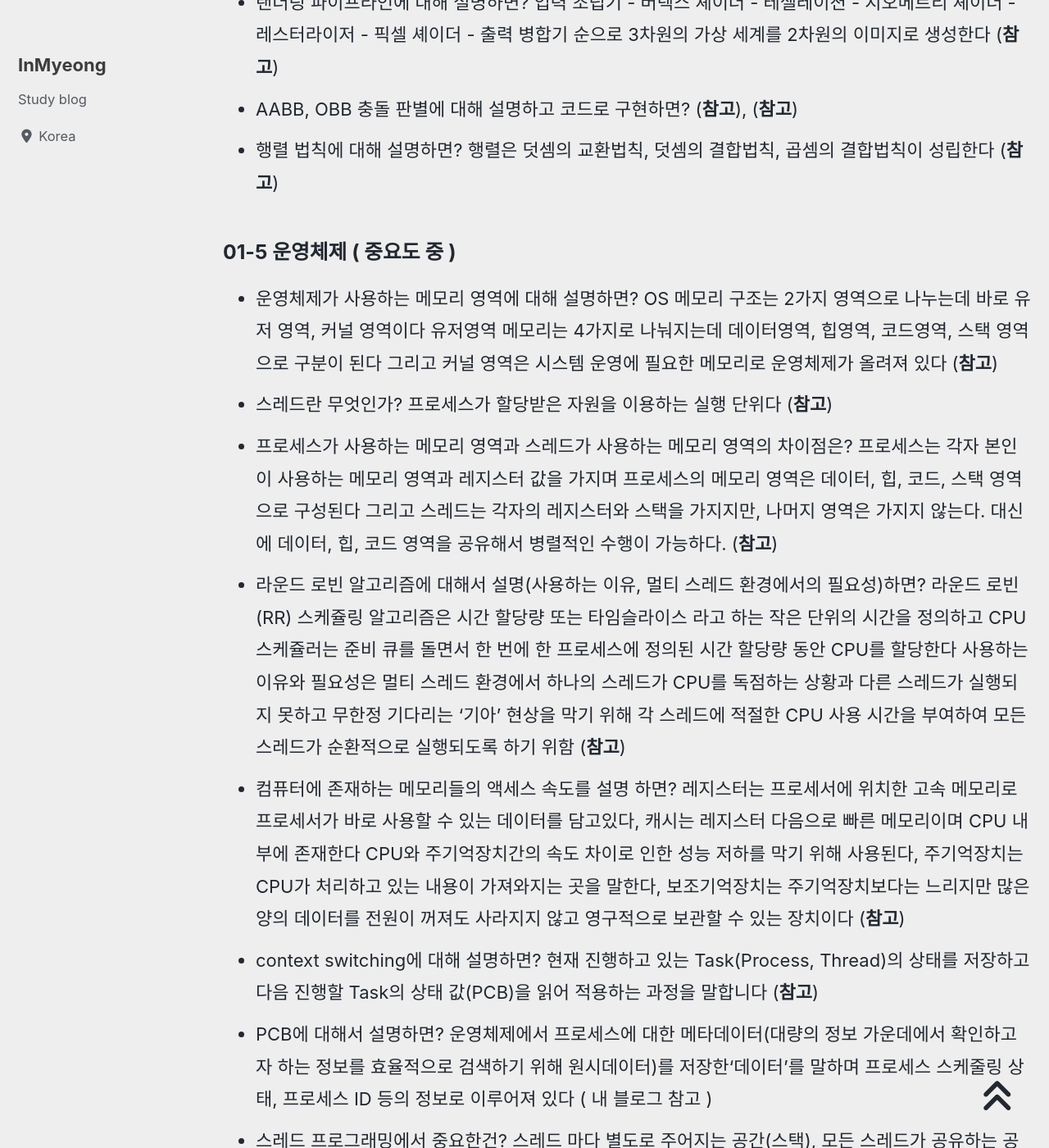
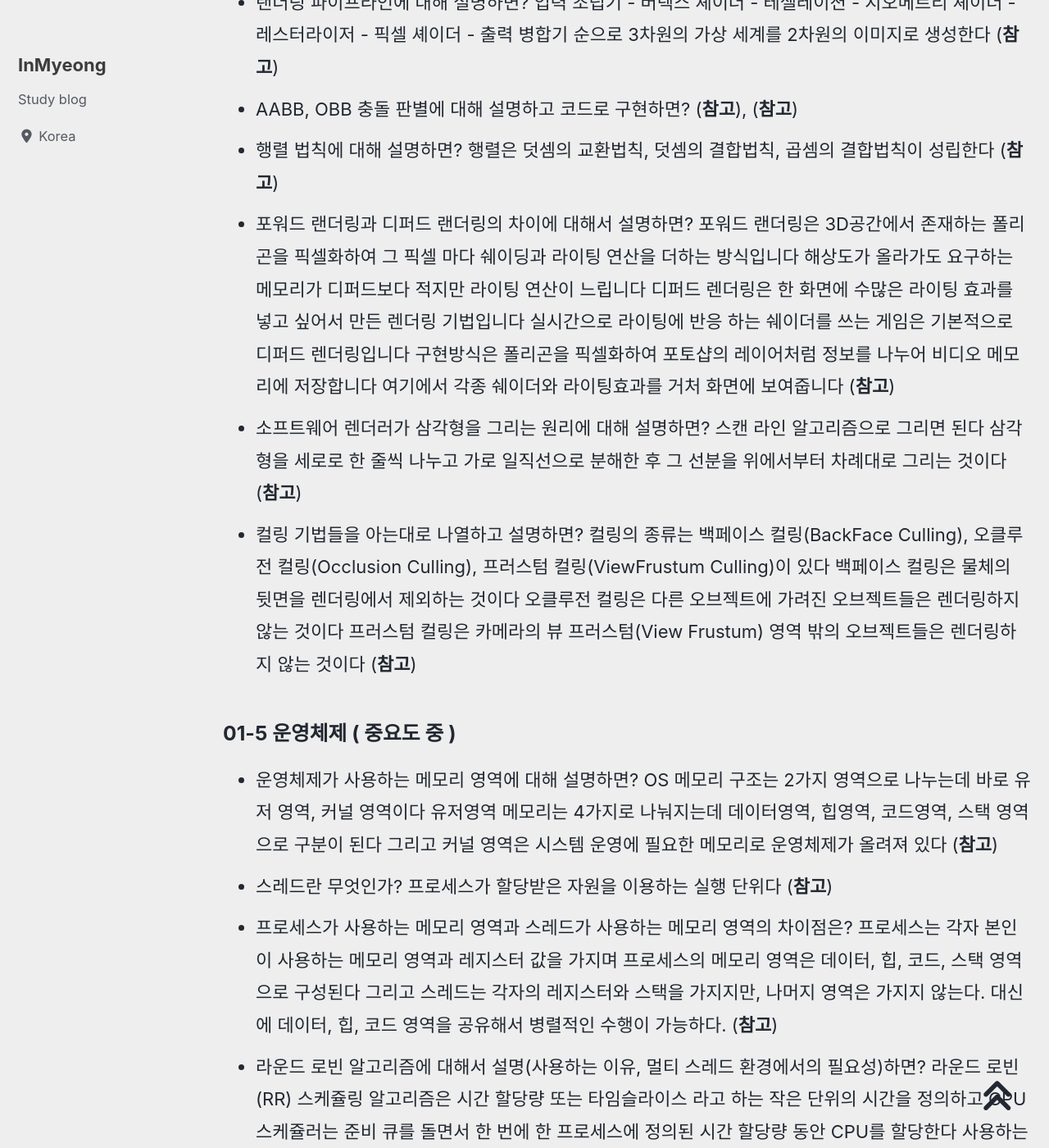
Before and after one commit to devMyeong/devMyeong.github.io, a Jekyll site: the page built from _posts/cs/2022-09-05-블로그-면접준비.md, in a window 1280 px wide and 1400 px high, scrolled down 15045 px. Shown: the whole window at 82% size. Built offline with Jekyll 4.4.1, drawn with Linux system fonts in a browser that asks for light colours; cached includes are drawn as plain includes; nearby versions of some CDN libraries; some web fonts are replaced; comment, search, counter and statistics services are not loaded; some of the changed text lies outside the part shown.

Commit message:
Docs : CS 그래픽스 업데이트

```diff
--- a/_posts/cs/2022-09-05-블로그-면접준비.md
+++ b/_posts/cs/2022-09-05-블로그-면접준비.md
@@ -143,6 +143,9 @@ last_modified_at: 2022-09-26
 - 랜더링 파이프라인에 대해 설명하면? 입력 조립기 - 버텍스 셰이더 - 테셀레이션 - 지오메트리 셰이더 - 레스터라이저 - 픽셀 셰이더 - 출력 병합기 순으로 3차원의 가상 세계를 2차원의 이미지로 생성한다 ([**참고**](https://doobudubu.tistory.com/m/243))
 - AABB, OBB 충돌 판별에 대해 설명하고 코드로 구현하면? ([**참고**](https://kareus.tistory.com/m/15)), ([**참고**](https://justicehui.github.io/other-algorithm/2018/06/23/OBB/))
 - 행렬 법칙에 대해 설명하면? 행렬은 덧셈의 교환법칙, 덧셈의 결합법칙, 곱셈의 결합법칙이 성립한다  ([**참고**](http://matrix.skku.ac.kr/sglee/linear/ocu/20103.html))
+- 포워드 랜더링과 디퍼드 랜더링의 차이에 대해서 설명하면? 포워드 랜더링은 3D공간에서 존재하는 폴리곤을 픽셀화하여 그 픽셀 마다 쉐이딩과 라이팅 연산을 더하는 방식입니다 해상도가 올라가도 요구하는 메모리가 디퍼드보다 적지만 라이팅 연산이 느립니다 디퍼드 렌더링은 한 화면에 수많은 라이팅 효과를 넣고 싶어서 만든 렌더링 기법입니다 실시간으로 라이팅에 반응 하는 쉐이더를 쓰는 게임은 기본적으로 디퍼드 렌더링입니다 구현방식은 폴리곤을 픽셀화하여 포토샵의 레이어처럼 정보를 나누어 비디오 메모리에 저장합니다 여기에서 각종 쉐이더와 라이팅효과를 거처 화면에 보여줍니다 ([**참고**](https://cclient.tistory.com/m/13))
+- 소프트웨어 렌더러가 삼각형을 그리는 원리에 대해 설명하면? 스캔 라인 알고리즘으로 그리면 된다 삼각형을 세로로 한 줄씩 나누고 가로 일직선으로 분해한 후 그 선분을 위에서부터 차례대로 그리는 것이다 ([**참고**](https://domaindeveloper.tistory.com/38))
+- 컬링 기법들을 아는대로 나열하고 설명하면? 컬링의 종류는 백페이스 컬링(BackFace Culling), 오클루전 컬링(Occlusion Culling), 프러스텀 컬링(ViewFrustum Culling)이 있다 백페이스 컬링은 물체의 뒷면을 렌더링에서 제외하는 것이다 오클루전 컬링은 다른 오브젝트에 가려진 오브젝트들은 렌더링하지 않는 것이다 프러스텀 컬링은 카메라의 뷰 프러스텀(View Frustum) 영역 밖의 오브젝트들은 렌더링하지 않는 것이다 ([**참고**](https://rito15.github.io/posts/unity-opt-occlusion-culling/))
 
 ### 01-5 운영체제 ( 중요도 중 )
 - 운영체제가 사용하는 메모리 영역에 대해 설명하면? OS 메모리 구조는 2가지 영역으로 나누는데 바로 유저 영역, 커널 영역이다 유저영역 메모리는 4가지로 나눠지는데 데이터영역, 힙영역, 코드영역, 스택 영역으로 구분이 된다 그리고 커널 영역은 시스템 운영에 필요한 메모리로 운영체제가 올려져 있다 ([**참고**](https://webstone.tistory.com/96))
@@ -241,6 +244,7 @@ last_modified_at: 2022-09-26
 - https://throwbug.com/80/%EB%A9%B4%EC%A0%91%EB%95%8C-%EC%96%B4%EB%96%A4%EA%B1%B0-%EB%AC%BC%EC%96%B4%EB%B3%B4%EB%8A%94%EC%A7%80-%EA%B3%B5%EC%9C%A0%ED%95%B4%EB%B3%B4%EC%95%84%EC%9A%94
 - http://www.gamejob.co.kr/Community/Talk/Detail?talk_Stat=13&idx=9149
 - https://namoeye.tistory.com/entry/%EB%A9%B4%EC%A0%91%EB%8C%80%EB%B9%84-%EC%A7%88%EB%AC%B8-%EC%A0%95%EB%A6%AC?category=678025
+- http://kingpark0304.blogspot.com/2014/11/blog-post.html
 
 <br>
 
```
